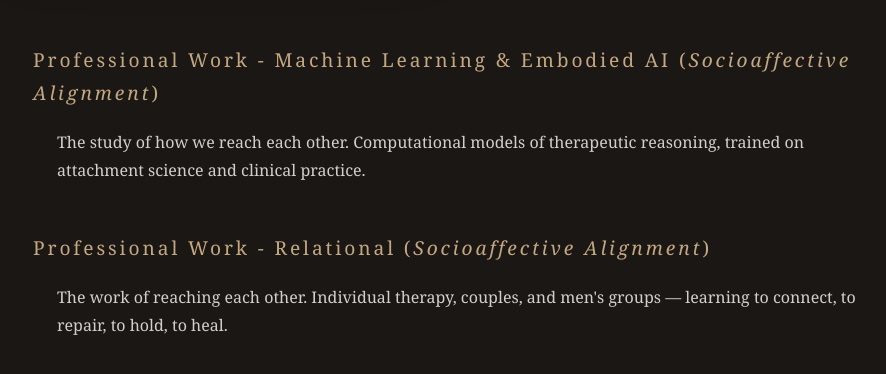
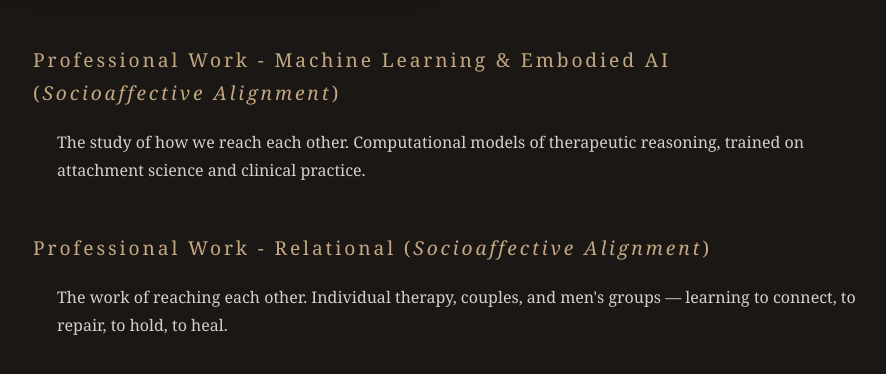
Before and after one commit to geosh5676/geosh5676.github.io, a Jekyll site: the page index.html, which Jekyll copies as it is, in a window 1280 px wide, cut to the strip 410-788 px from the top of the page. Shown: the top 374 px of the strip, without its empty margins (189-1075 px from the left). Built offline with Jekyll 4.4.1, drawn with Linux system fonts in a browser that asks for light colours.

Commit message:
Fix Socioaffective Alignment links and prevent text wrapping
- Fix invalid nested anchor tags
- Correct permalink URL (trailing slash, not .html)
- Add non-breaking space to prevent "Alignment" wrapping

Co-Authored-By: Claude Opus 4.5 <noreply@anthropic.com>

```diff
--- a/index.html
+++ b/index.html
@@ -232,14 +232,14 @@
         </header>
 
         <section id="professional-ml">
-            <h2><a href="professional.html">Professional Work - Machine Learning & Embodied AI (<a href="/blog/2025/01/25/socioaffective-alignment-framework.html"><em>Socioaffective Alignment</em></a>)</a></h2>
+            <h2><a href="professional.html">Professional Work - Machine Learning & Embodied AI</a> (<a href="/blog/2025/01/25/socioaffective-alignment-framework/"><em>Socioaffective&nbsp;Alignment</em></a>)</h2>
             <p>
                 The study of how we reach each other. Computational models of therapeutic reasoning, trained on attachment science and clinical practice.
             </p>
         </section>
 
         <section id="professional-relational">
-            <h2><a href="professional-relational.html">Professional Work - Relational (<a href="/blog/2025/01/25/socioaffective-alignment-framework.html"><em>Socioaffective Alignment</em></a>)</a></h2>
+            <h2><a href="professional-relational.html">Professional Work - Relational</a> (<a href="/blog/2025/01/25/socioaffective-alignment-framework/"><em>Socioaffective&nbsp;Alignment</em></a>)</h2>
             <p>
                 The work of reaching each other. Individual therapy, couples, and men's groups — learning to connect, to repair, to hold, to heal.
             </p>
```
